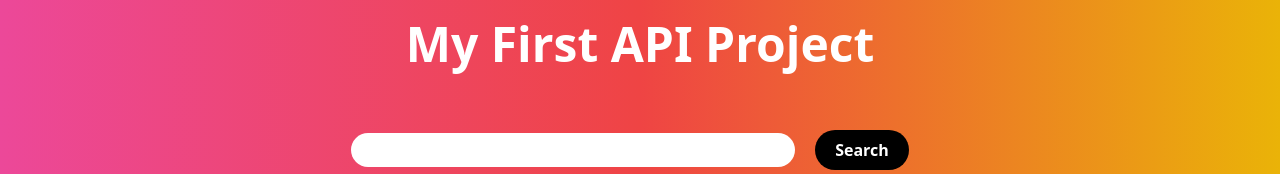
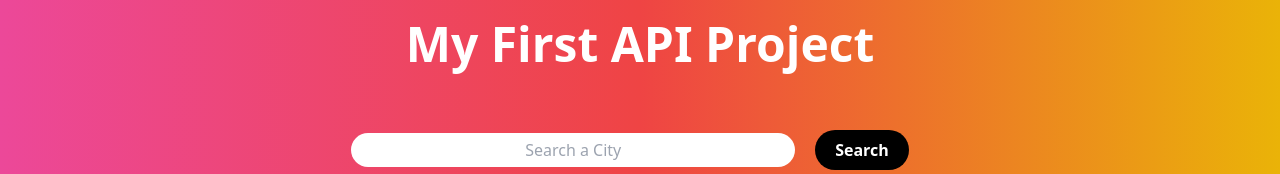
Before and after one commit to Ainsdev/my-first-api, a website built with Vite: page vite-project/index.html in a window 1280 px wide. Shown: the top 174 px of the page. Built offline with nearby package versions, Linux system fonts and the light colour scheme.

Commit message:
Update index.html

```diff
--- a/vite-project/index.html
+++ b/vite-project/index.html
@@ -14,7 +14,7 @@
     class="w-screen flex flex-col bg-gradient-to-r from-pink-500 via-red-500 to-yellow-500 h-44 items-center justify-between pt-5">
     <h1 class="text-white text-5xl font-bold">My First API Project</h1>
     <section class="flex h-1/3 w-1/2 px-6 items-center justify-center rounded-t-xl">
-      <div class="h-2/3 w-3/4"><input id="input" class="rounded-3xl w-full h-full text-center" type="text" name="s">
+      <div class="h-2/3 w-3/4"><input placeholder="Search a City" id="input" class="rounded-3xl w-full h-full text-center" type="text" name="s">
       </div>
       <div class="mx-5"><button id="btn" class="text-white bg-black px-5 py-2 rounded-full font-bold">Search</button>
       </div>
```
